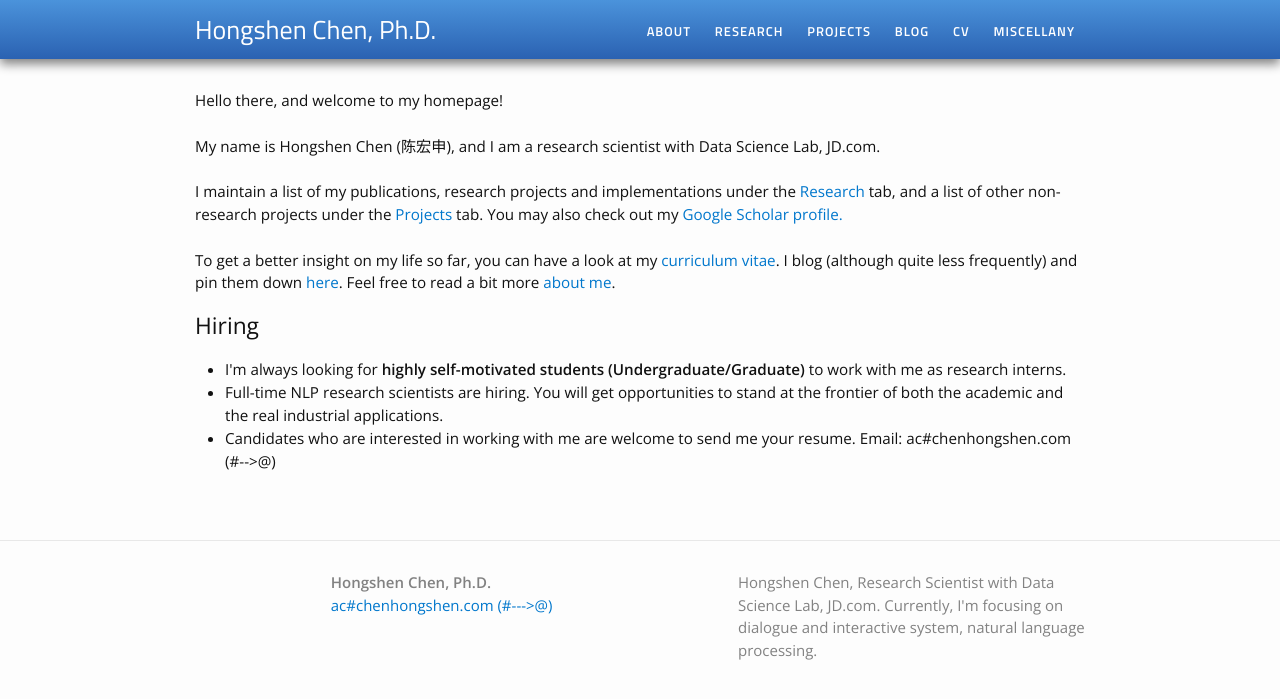
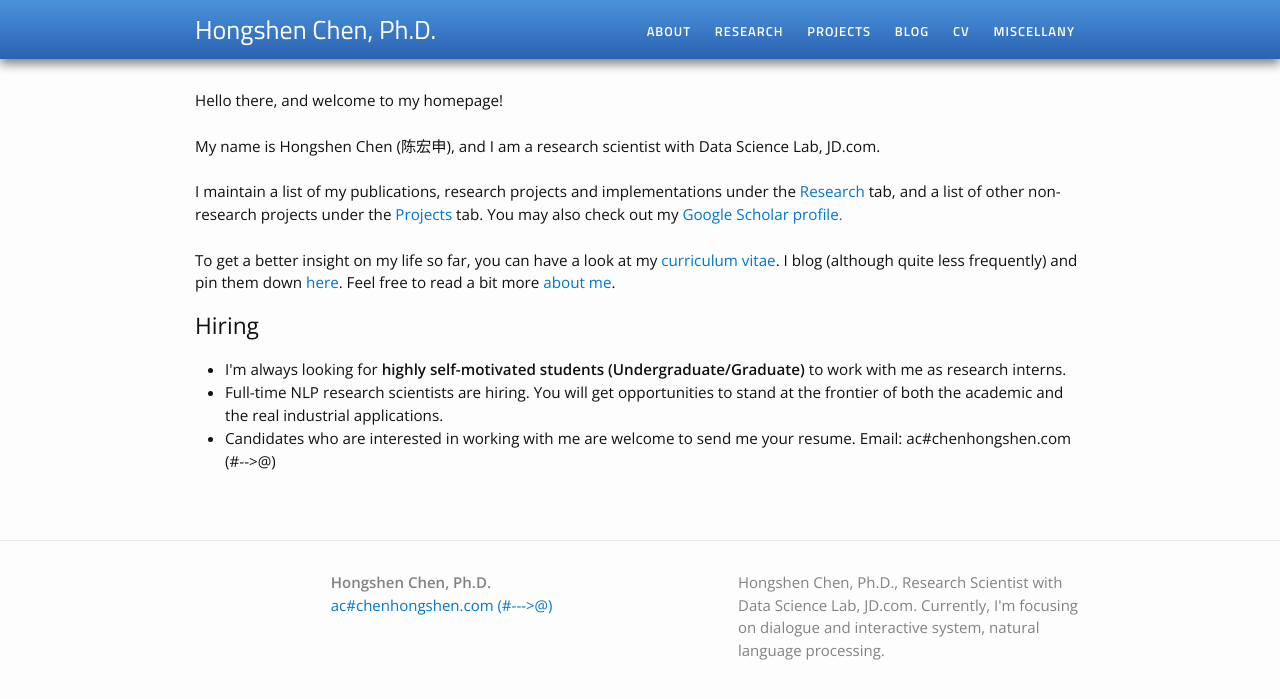
Before and after one commit to chenhongshen/chenhongshen.github.io, a Jekyll site: the page built from index.html, in a window 1280 px wide. Shown: the top 699 px of the page. Built offline with Jekyll 4.4.1, drawn with Linux system fonts in a browser that asks for light colours; a script that is not in the unit is left out.

```diff
--- a/_config.yml
+++ b/_config.yml
@@ -4,7 +4,7 @@ title: Hongshen Chen, Ph.D.
 academic_email: ac#chenhongshen.com (#--->@)
 
 description: > # this means to ignore newlines until "baseurl:"
-  Hongshen Chen, Research Scientist with Data Science Lab, JD.com. Currently, I'm focusing on dialogue and interactive system, natural language processing.
+  Hongshen Chen, Ph.D., Research Scientist with Data Science Lab, JD.com. Currently, I'm focusing on dialogue and interactive system, natural language processing.
 
 #baseurl: "/academic-portfolio" # the subpath of your site, e.g. /blog/
 
```
